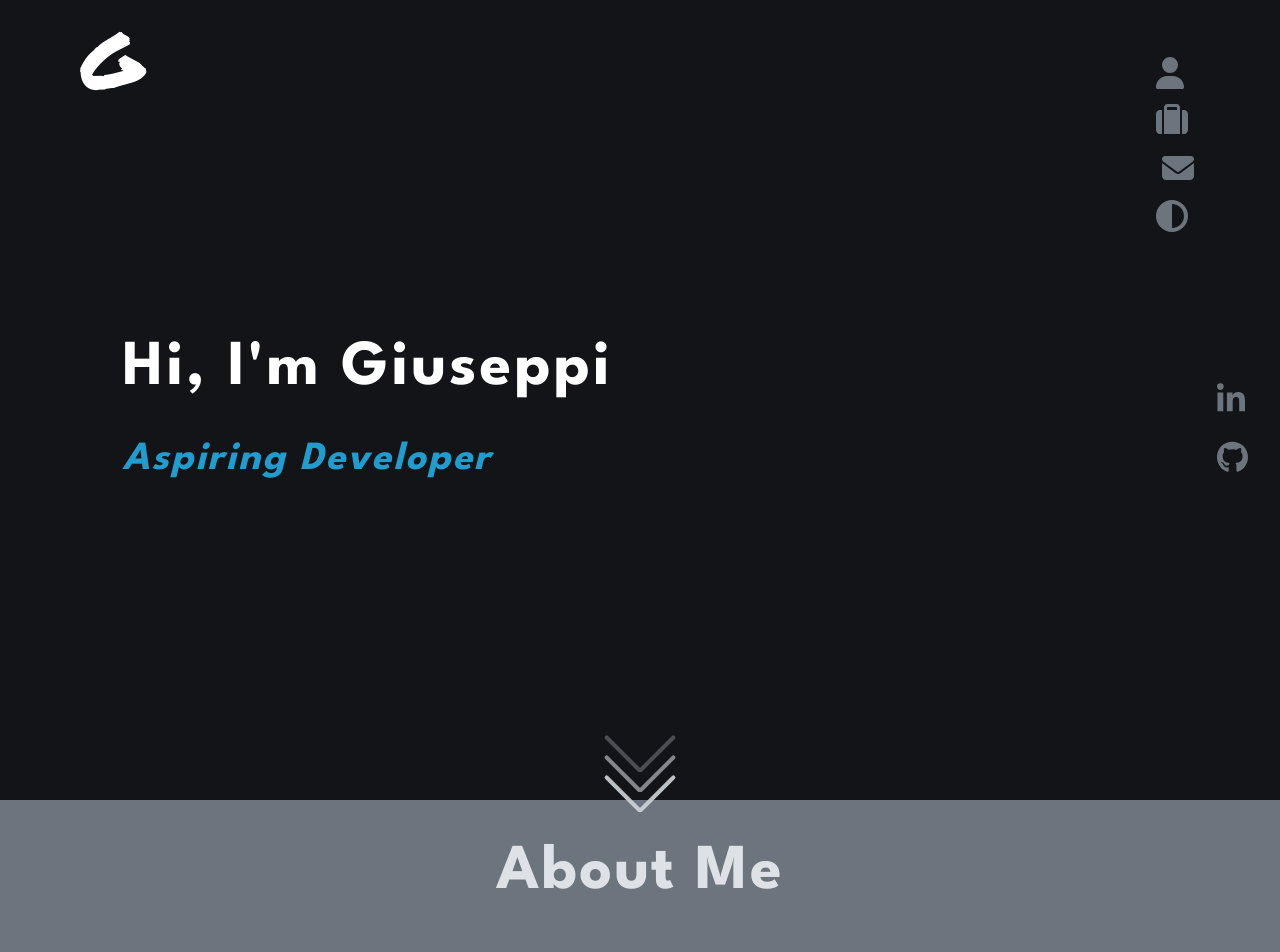
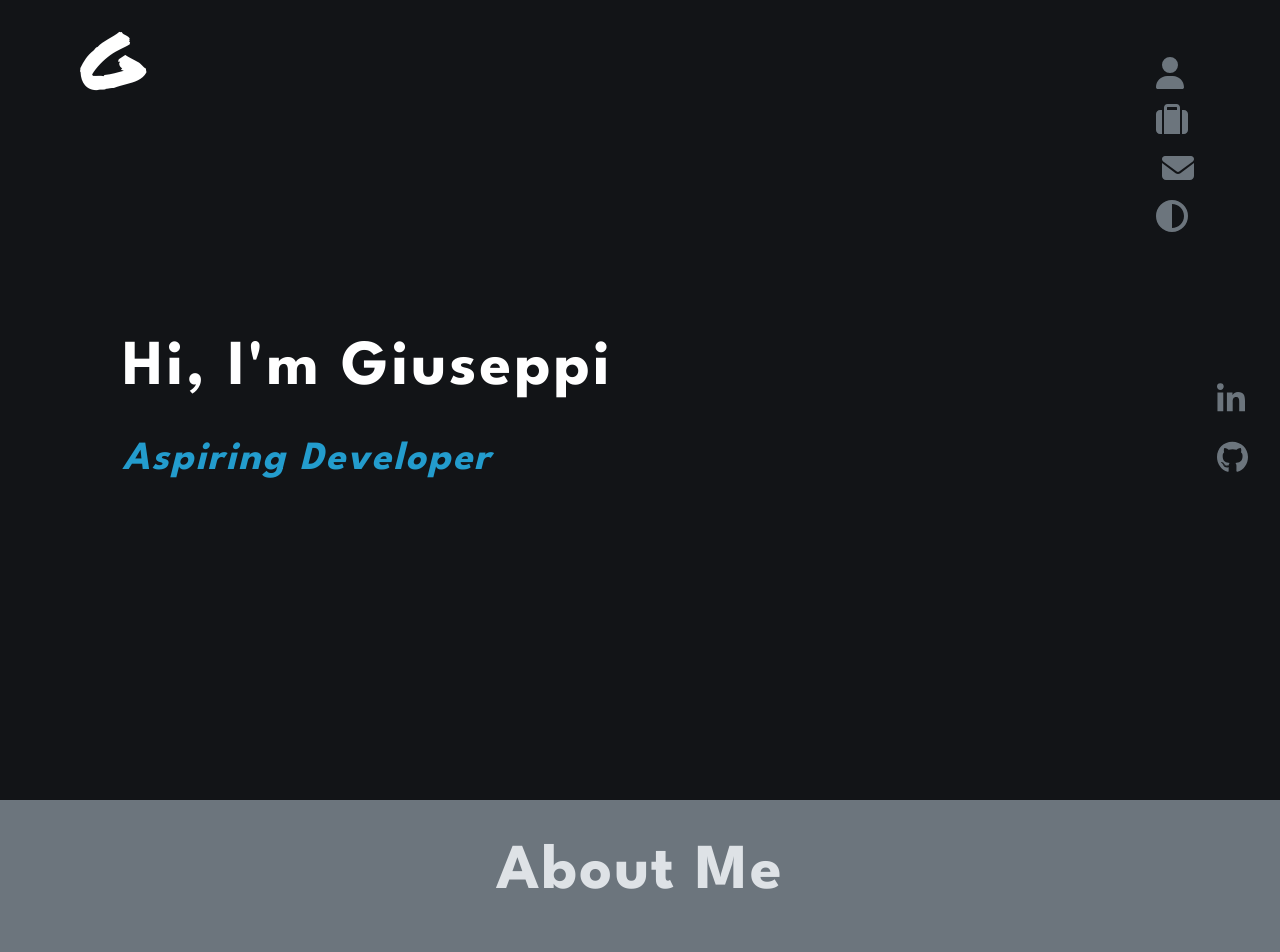
Before and after one commit to giuseppi/giuseppipelayo.com, a React (Create React App) app: page / in a window 1280 px wide. Shown: the top 952 px of the page. Built offline with nearby package versions, Linux system fonts and the light colour scheme.

Commit message:
created functional comp for arrow

```diff
--- a/src/App.scss
+++ b/src/App.scss
@@ -183,6 +183,7 @@ $arrow-line-width: 4px;
     }
   }
 }
+
 .arrow {
   position: absolute;
   left: 50%;
--- a/src/components/about.js
+++ b/src/components/about.js
@@ -1,6 +1,7 @@
 import React from "react";
 import { motion } from "framer-motion";
-import { HashLink } from "react-router-hash-link";
+
+import Arrow from "./arrow.js";
 import Temp from "../assets/img/temp_pic.jpg";
 
 const About = () => {
@@ -24,11 +25,7 @@ const About = () => {
           </motion.div>
         </div>
         <motion.div initial={{ opacity: 1 }} whileInView={{ opacity: 0 }} className="arrow-projects">
-          <HashLink smooth to="#projects" className="arrow-link">
-            <div className="arrow"></div>
-            <div className="arrow"></div>
-            <div className="arrow"></div>
-          </HashLink>
+          <Arrow />
         </motion.div>
       </div>
     </>
--- /dev/null
+++ b/src/components/arrow.js
@@ -0,0 +1,16 @@
+import React from "react";
+import { HashLink } from "react-router-hash-link";
+
+const Arrow = () => {
+  return (
+    <>
+      <HashLink smooth to="#about" className="arrow-link">
+        <div className="arrow"></div>
+        <div className="arrow"></div>
+        <div className="arrow"></div>
+      </HashLink>
+    </>
+  );
+};
+
+export default Arrow;
--- a/src/components/header.js
+++ b/src/components/header.js
@@ -1,8 +1,9 @@
 import React from "react";
 import Navbar from "./navbar";
 import { motion } from "framer-motion";
+
 import SocialItem from "./socialitem.js";
-import { HashLink } from "react-router-hash-link";
+import Arrow from "./arrow.js";
 
 // FontAwesome
 import { faLinkedinIn, faGithub } from "@fortawesome/free-brands-svg-icons";
@@ -10,7 +11,7 @@ import { faLinkedinIn, faGithub } from "@fortawesome/free-brands-svg-icons";
 const Header = ({ modalOpen, closePopup, openPopup }) => {
   return (
     <>
-      <motion.div className="header-container">
+      <div className="header-container">
         <Navbar modalOpen={modalOpen} closePopup={closePopup} openPopup={openPopup} />
         <motion.div initial={{ opacity: 0 }} whileInView={{ opacity: 1 }} className="general">
           {/* Text */}
@@ -35,14 +36,10 @@ const Header = ({ modalOpen, closePopup, openPopup }) => {
           </li>
         </motion.ul>
         {/* Arrow */}
-        <motion.div initial={{ opacity: 0 }} whileInView={{ opacity: 1 }} className="arrow-about">
-          <HashLink smooth to="#about" className="arrow-link">
-            <div className="arrow"></div>
-            <div className="arrow"></div>
-            <div className="arrow"></div>
-          </HashLink>
+        <motion.div initial={{ opacity: 1 }} whileInView={{ opacity: 0 }} className="arrow-about">
+          <Arrow />
         </motion.div>
-      </motion.div>
+      </div>
     </>
   );
 };
--- a/src/components/projects.js
+++ b/src/components/projects.js
@@ -1,12 +1,13 @@
 import React from "react";
+import { motion } from "framer-motion";
 
 const Projects = () => {
   return (
     <div className="projects-container" id="projects">
-      <div className="projects-heading-container">
+      <motion.div initial={{ opacity: 0 }} whileInView={{ opacity: 1 }} className="projects-heading-container">
         <h1 className="projects-heading">Projects</h1>
         <h4 className="projects-description">See what I've been working on.</h4>
-      </div>
+      </motion.div>
     </div>
   );
 };
```
